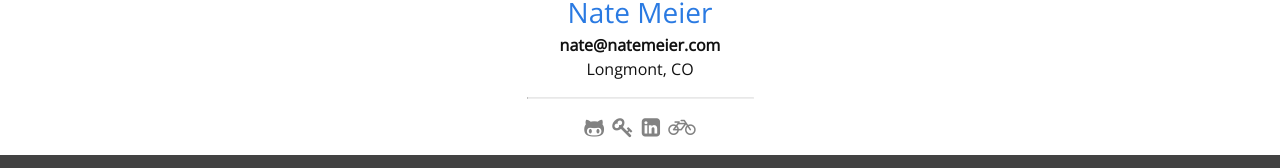
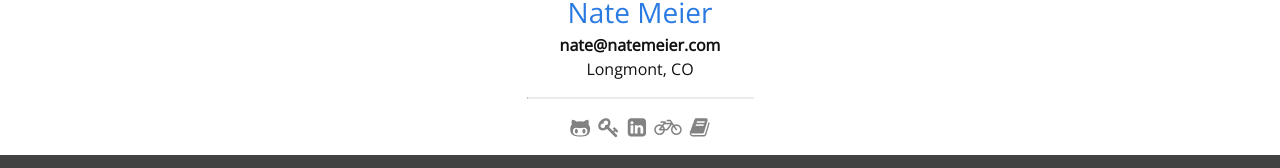
Before and after one commit to iemanatemire/iemanatemire.github.io, a Jekyll site: the page built from index.html, in a window 1280 px wide. Shown: the part 729-897 px from the top of the page. Built offline with Jekyll 4.4.1, drawn with Linux system fonts in a browser that asks for light colours; nearby versions of some CDN libraries.

Commit message:
Add goodreads

```diff
--- a/_config.yml
+++ b/_config.yml
@@ -11,5 +11,6 @@ keybase_username: natemeier
 github_username: natemeier
 linkedin_username: natemeier
 strava_username: natemeier
+goodreads_username: natemeier
 
 markdown: kramdown
--- a/_includes/footer.html
+++ b/_includes/footer.html
@@ -15,6 +15,7 @@
     <a href="https://keybase.io/{{ site.keybase_username }}" rel=”noreferrer” target="_blank" title="Keybase"><i class="fa fa-lg fa-key"></i></a>
     <a href="https://linkedin.com/in/{{ site.linkedin_username }}" rel=”noreferrer” target="_blank" title="linkedin"><i class="fa fa-lg fa-linkedin-square"></i></a>
     <a href="https://www.strava.com/athletes/{{ site.strava_username }}" rel=”noreferrer” target="_blank" title="Strava"><i class="fa fa-lg fa-bicycle"></i></a>
+    <a href="https://www.goodreads.com/{{ site.goodreads_username }}" rel=”noreferrer” target="_blank" title="Goodreads"><i class="fa fa-lg fa-book"></i></a>
   </div>
 
 </footer>
```
